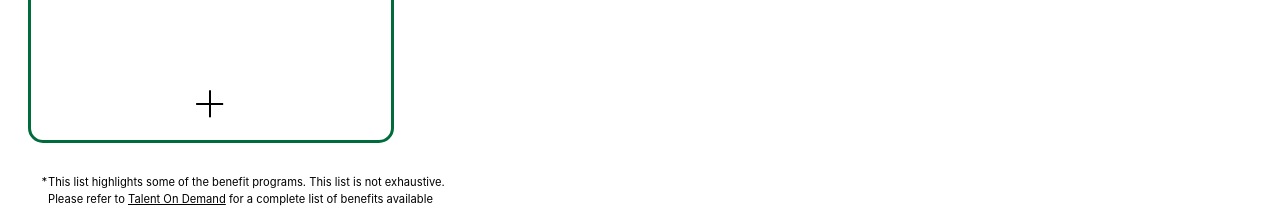
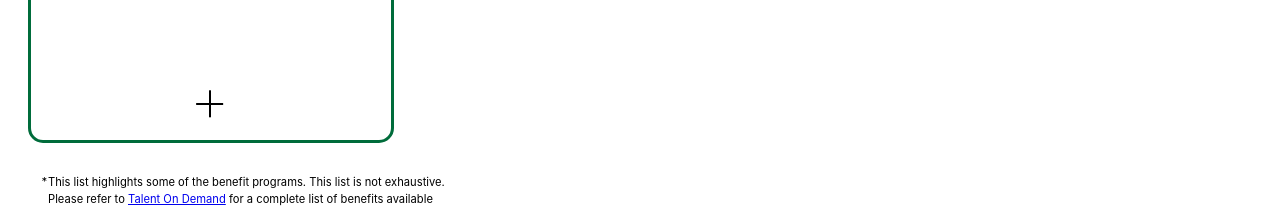
Before and after one commit to Leff-Communications/Deloitte, a plain HTML site: page Thriving-Together/Thriving-Together-USI/index.html in a window 1280 px wide. Shown: the part 1304-1523 px from the top of the page. Drawn offline with Linux system fonts and the light colour scheme.

Commit message:
added new link

```diff
--- a/Thriving-Together/Thriving-Together-USI/index.html
+++ b/Thriving-Together/Thriving-Together-USI/index.html
@@ -154,7 +154,7 @@ overflow-x: hidden;">
 
             <li>
                 This list highlights some of the benefit programs. This list is not exhaustive.<br>
-                Please refer to <span style="text-decoration: underline;">Talent On Demand</span> for a complete list of benefits available
+                Please refer to <a href="https://talentondemand.deloittenet.deloitte.com/" target="_blank" style="text-decoration: underline;">Talent On Demand</a> for a complete list of benefits available
             </li>
         </ul>
     </div>
```
